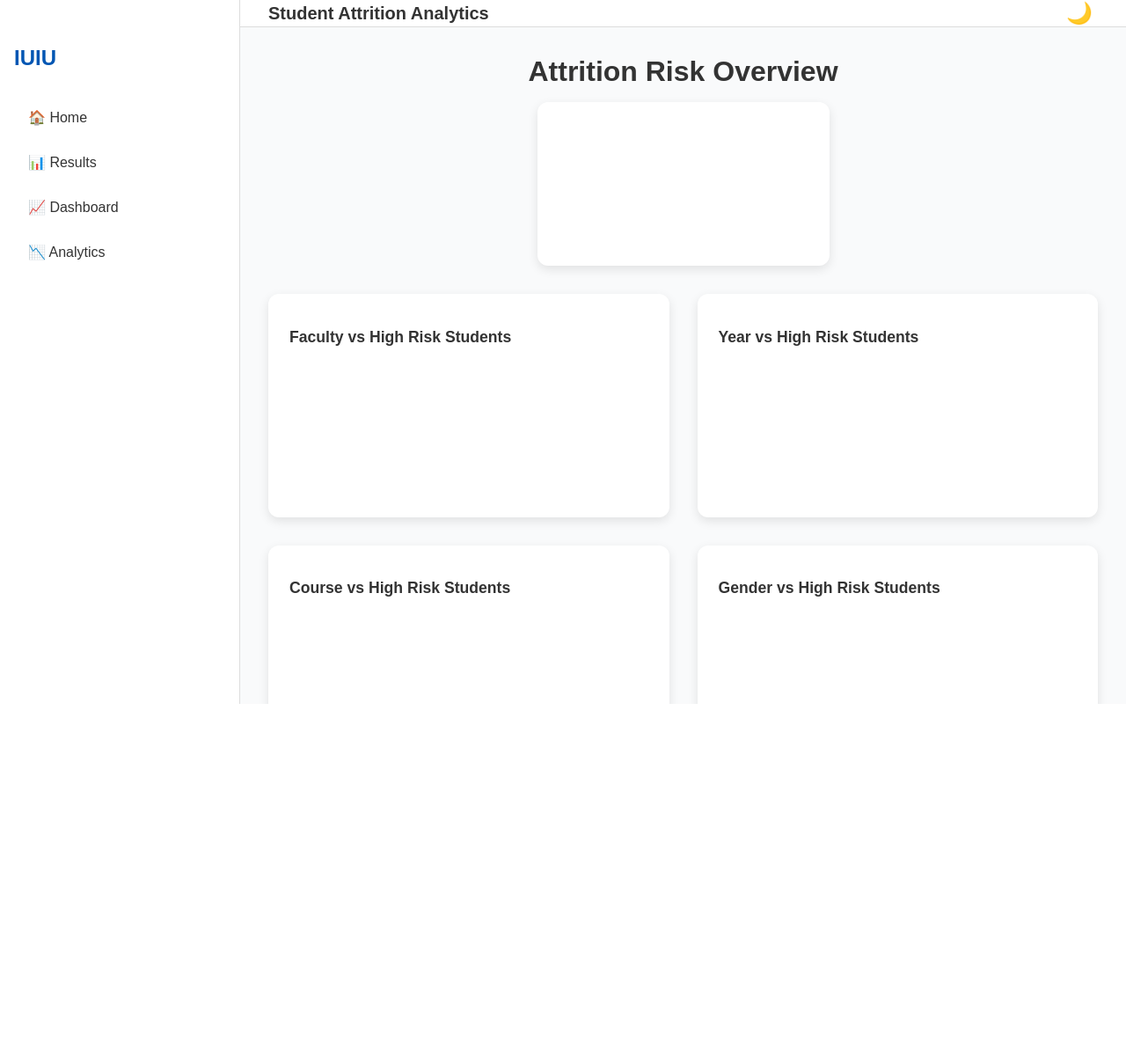
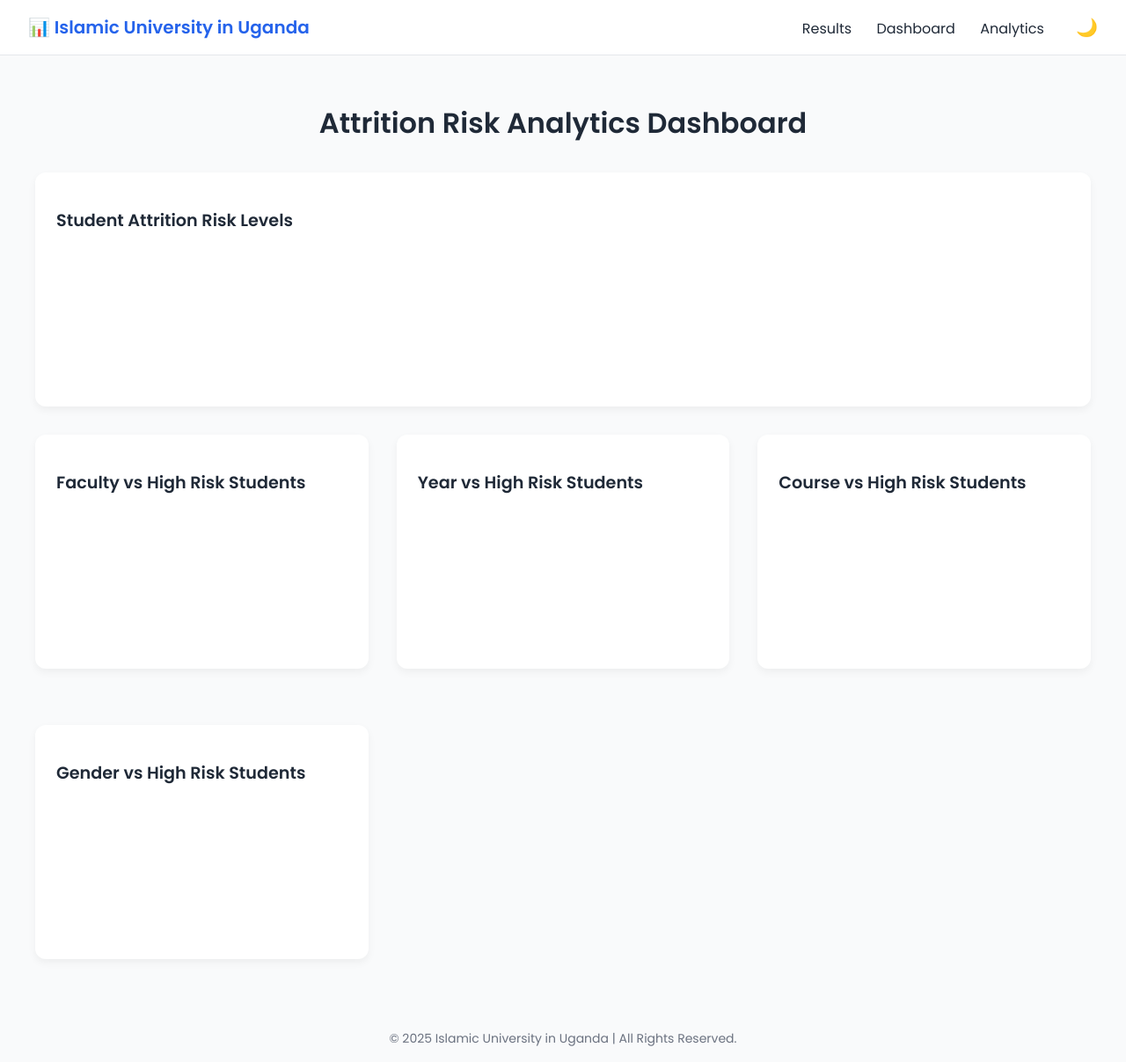
Before and after one commit to Learnli23/Aisha, a Django app: template app/templates/attrition_dashboard.html in a window 1280 px wide. Shown: the whole page at 88% size. Before the commit the page ends 800 px from the top, so only its background shows below. Run offline with Django 5.2, Linux system fonts and the light colour scheme; the template is opened without the code that fills it, so the values that code supplies are empty; a map, chart or similar area stays blank.

Commit message:
Update attrition_dashboard.html

```diff
--- a/app/templates/attrition_dashboard.html
+++ b/app/templates/attrition_dashboard.html
@@ -1,187 +1,161 @@
   <!DOCTYPE html>
 <html lang="en">
 <head>
-    <meta charset="UTF-8">
-    <title>Student Attrition Dashboard</title>
+  <meta charset="UTF-8" />
+  <title>Attrition Risk Levels</title>
   <script src="https://cdn.jsdelivr.net/npm/chart.js"></script>
+  <link href="https://fonts.googleapis.com/css2?family=Poppins:wght@400;600&display=swap" rel="stylesheet">
+
   <style>
     :root {
-            --primary-color: #0056b3;
-            --text-color: #333;
-            --background-light: #f9fafb;
-            --background-dark: #1e293b;
+      --primary: #2563eb;
+      --bg: #f9fafb;
+      --bg-dark: #111827;
       --card-bg: #ffffff;
-            --card-bg-dark: #334155;
-            --text-light: #f1f5f9;
+      --card-dark-bg: #1f2937;
+      --text: #1f2937;
+      --text-light: #f3f4f6;
     }
 
-        [data-theme="dark"] {
-            --background-light: var(--background-dark);
-            --text-color: var(--text-light);
-            --card-bg: var(--card-bg-dark);
+    [data-theme='dark'] {
+      --bg: var(--bg-dark);
+      --card-bg: var(--card-dark-bg);
+      --text: var(--text-light);
     }
 
     body {
       margin: 0;
-            display: flex;
       font-family: 'Poppins', sans-serif;
-            background: var(--background-light);
-            color: var(--text-color);
-            transition: background 0.3s, color 0.3s;
-            height: 100vh;
-            overflow: hidden;
-        }
-
-        .sidebar {
-            width: 240px;
-            background-color: var(--card-bg);
-            padding: 2rem 1rem;
-            display: flex;
-            flex-direction: column;
-            border-right: 1px solid #ddd;
-            transition: background 0.3s;
-        }
-
-        .sidebar h2 {
-            font-size: 1.5rem;
-            color: var(--primary-color);
-            margin-bottom: 2rem;
-        }
-
-        .sidebar a {
-            text-decoration: none;
-            color: var(--text-color);
-            padding: 0.75rem 1rem;
-            margin-bottom: 0.5rem;
-            border-radius: 8px;
-            transition: 0.2s;
-        }
-
-        .sidebar a:hover {
-            background-color: rgba(0, 86, 179, 0.1);
-            color: var(--primary-color);
-        }
-
-        .main {
-            flex: 1;
-            display: flex;
-            flex-direction: column;
-            overflow-y: auto;
+      background-color: var(--bg);
+      color: var(--text);
+      transition: all 0.3s ease;
     }
 
     header {
-            height: 60px;
-            background-color: var(--card-bg);
+      padding: 1rem 2rem;
       display: flex;
+      justify-content: space-between;
       align-items: center;
-            justify-content: space-between;
-            padding: 0 2rem;
-            border-bottom: 1px solid #ddd;
-            transition: background 0.3s;
+      background-color: #fff;
+      border-bottom: 1px solid #e5e7eb;
+      position: sticky;
+      top: 0;
+      z-index: 1000;
     }
 
-        .header-title {
+    [data-theme='dark'] header {
+      background-color: #1f2937;
+    }
+
+    .logo a {
+      text-decoration: none;
+      color: var(--primary);
+      font-weight: 700;
       font-size: 1.25rem;
-            font-weight: 600;
+    }
+
+    nav a {
+      margin-left: 1.5rem;
+      text-decoration: none;
+      color: var(--text);
+      font-weight: 500;
+    }
+
+    nav a:hover {
+      color: var(--primary);
     }
 
     .toggle-theme {
+      margin-left: 2rem;
       cursor: pointer;
-            font-size: 1.5rem;
-            background: none;
-            border: none;
-            color: var(--primary-color);
+      font-size: 1.25rem;
+      color: var(--primary);
+    }
+
+    .dashboard-wrapper {
+      padding: 2rem;
+      max-width: 1200px;
+      margin: auto;
     }
 
     .dashboard-title {
       font-size: 2rem;
+      font-weight: 600;
+      margin-bottom: 2rem;
       text-align: center;
-            margin: 2rem 0 1rem;
     }
 
-        .chart-section {
-            padding: 0 2rem 2rem;
+    .card {
+      background-color: var(--card-bg);
+      border-radius: 12px;
+      box-shadow: 0px 4px 10px rgba(0, 0, 0, 0.05);
+      padding: 1.5rem;
+      margin-bottom: 2rem;
+      transition: background-color 0.3s;
     }
 
-        .pie-chart-container {
-            width: 300px;
-            margin: 0 auto 2rem;
-            background-color: var(--card-bg);
-            padding: 1rem;
-            border-radius: 12px;
-            box-shadow: 0 4px 12px rgba(0,0,0,0.1);
+    .card h2 {
+      margin-bottom: 1rem;
+      font-size: 1.2rem;
+      font-weight: 600;
     }
 
-        .charts-grid {
+    .grid {
       display: grid;
-            grid-template-columns: repeat(auto-fit, minmax(350px, 1fr));
+      grid-template-columns: repeat(auto-fit, minmax(300px, 1fr));
       gap: 2rem;
     }
 
-        .chart-card {
-            background: var(--card-bg);
-            padding: 1.5rem;
-            border-radius: 12px;
-            box-shadow: 0 4px 12px rgba(0,0,0,0.1);
-            transition: background 0.3s;
+    footer {
+      text-align: center;
+      padding: 1rem;
+      font-size: 0.875rem;
+      color: #6b7280;
     }
 
-        .chart-card h2 {
-            font-size: 1.1rem;
-            margin-bottom: 1rem;
+    [data-theme='dark'] footer {
+      background-color: #1f2937;
+      color: #ccc;
     }
-
-        footer {
-            background: var(--card-bg);
-            text-align: center;
-            padding: 1rem;
-            font-size: 0.85rem;
-            color: var(--text-color);
-            border-top: 1px solid #ddd;
-        }
-
   </style>
 </head>
 <body data-theme="light">
-    <!-- Sidebar -->
-    <div class="sidebar">
-        <h2>IUIU</h2>
-        <a href="{% url 'home' %}">🏠 Home</a>
-        <a href="{% url 'view_analysis_results' %}">📊 Results</a>
-        <a href="{% url 'dashboard' %}">📈 Dashboard</a>
-        <a href="{% url 'attrition_dashboard' %}">📉 Analytics</a>
+  <header>
+    <div class="logo">
+      <a href="{% url 'home' %}">📊 Islamic University in Uganda</a>
     </div>
-
-    <!-- Main Content -->
-    <div class="main">
-        <header>
-            <div class="header-title">Student Attrition Analytics</div>
-            <button class="toggle-theme" id="themeToggle">🌙</button>
+    <nav>
+      <a href="{% url 'view_analysis_results' %}">Results</a>
+      <a href="{% url 'dashboard' %}">Dashboard</a>
+      <a href="{% url 'attrition_dashboard' %}">Analytics</a>
+      <span class="toggle-theme" id="themeToggle">🌙</span>
+    </nav>
   </header>
 
-        <h1 class="dashboard-title">Attrition Risk Overview</h1>
+  <div class="dashboard-wrapper">
+    <h1 class="dashboard-title">Attrition Risk Analytics Dashboard</h1>
 
-        <div class="chart-section">
-            <!-- Pie Chart -->
-            <div class="pie-chart-container">
+    <!-- Pie Chart Card -->
+    <div class="card">
+      <h2>Student Attrition Risk Levels</h2>
       <canvas id="riskChart"></canvas>
     </div>
 
-            <!-- Charts Grid -->
-            <div class="charts-grid">
-                <div class="chart-card">
+    <!-- Grid of Bar & Doughnut Charts -->
+    <div class="grid">
+      <div class="card">
         <h2>Faculty vs High Risk Students</h2>
         <canvas id="facultyRiskChart"></canvas>
       </div>
-                <div class="chart-card">
+      <div class="card">
         <h2>Year vs High Risk Students</h2>
         <canvas id="yearRiskChart"></canvas>
       </div>
-                <div class="chart-card">
+      <div class="card">
         <h2>Course vs High Risk Students</h2>
         <canvas id="courseRiskChart"></canvas>
       </div>
-                <div class="chart-card">
+      <div class="card">
         <h2>Gender vs High Risk Students</h2>
         <canvas id="genderRiskChart"></canvas>
       </div>
@@ -191,12 +165,19 @@
   <footer>
     &copy; 2025 Islamic University in Uganda | All Rights Reserved.
   </footer>
-    </div>
 
-    <!-- Chart Scripts -->
+  <!-- Chart.js & Theme Script -->
   <script>
-        const ctx = document.getElementById('riskChart').getContext('2d');
-        const riskChart = new Chart(ctx, {
+    const toggleBtn = document.getElementById('themeToggle');
+    toggleBtn.addEventListener('click', () => {
+      const html = document.documentElement;
+      const isDark = html.getAttribute('data-theme') === 'dark';
+      html.setAttribute('data-theme', isDark ? 'light' : 'dark');
+      toggleBtn.textContent = isDark ? '🌙' : '☀️';
+    });
+
+    const riskCtx = document.getElementById('riskChart').getContext('2d');
+    new Chart(riskCtx, {
       type: 'pie',
       data: {
         labels: {{ labels|safe }},
@@ -212,15 +193,10 @@
       },
       options: {
         responsive: true,
-                plugins: {
-                    legend: {
-                        position: 'bottom'
-                    }
-                }
+        plugins: { legend: { position: 'bottom' } }
       }
     });
 
-        // Faculty Chart
     const facultyCtx = document.getElementById('facultyRiskChart').getContext('2d');
     new Chart(facultyCtx, {
       type: 'bar',
@@ -234,13 +210,10 @@
       },
       options: {
         responsive: true,
-                scales: {
-                    y: { beginAtZero: true }
-                }
+        scales: { y: { beginAtZero: true } }
       }
     });
 
-        // Year Chart
     const yearCtx = document.getElementById('yearRiskChart').getContext('2d');
     new Chart(yearCtx, {
       type: 'bar',
@@ -254,13 +227,10 @@
       },
       options: {
         responsive: true,
-                scales: {
-                    y: { beginAtZero: true }
-                }
+        scales: { y: { beginAtZero: true } }
       }
     });
 
-        // Course Chart
     const courseCtx = document.getElementById('courseRiskChart').getContext('2d');
     new Chart(courseCtx, {
       type: 'bar',
@@ -275,13 +245,10 @@
       options: {
         responsive: true,
         indexAxis: 'y',
-                scales: {
-                    x: { beginAtZero: true }
-                }
+        scales: { x: { beginAtZero: true } }
       }
     });
 
-        // Gender Chart
     const genderCtx = document.getElementById('genderRiskChart').getContext('2d');
     new Chart(genderCtx, {
       type: 'doughnut',
@@ -298,24 +265,7 @@
       },
       options: {
         responsive: true,
-                plugins: {
-                    legend: {
-                        position: 'bottom'
-                    }
-                }
-            }
-        });
-
-        // Theme toggle
-        const toggleBtn = document.getElementById('themeToggle');
-        toggleBtn.addEventListener('click', () => {
-            const html = document.documentElement;
-            if (html.getAttribute('data-theme') === 'dark') {
-                html.setAttribute('data-theme', 'light');
-                toggleBtn.textContent = '🌙';
-            } else {
-                html.setAttribute('data-theme', 'dark');
-                toggleBtn.textContent = '☀️';
+        plugins: { legend: { position: 'bottom' } }
       }
     });
   </script>
```
Lines whose indentation alone changed are shown as unchanged.
